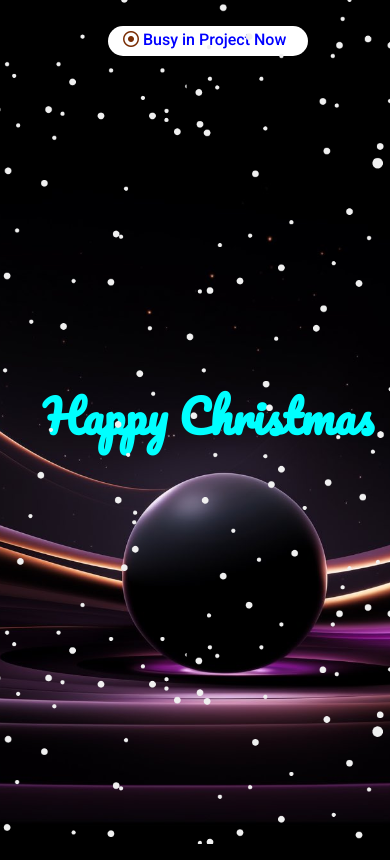
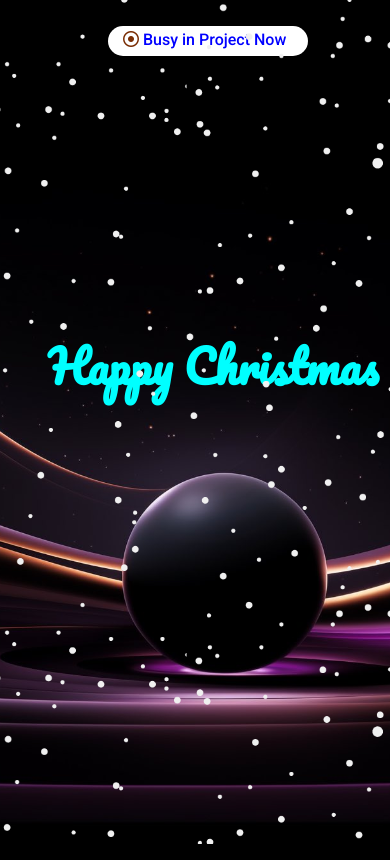
Before and after one commit to Immanuelkolwinj/website, a plain HTML site: page index.html in a window 390 px wide. Drawn offline with Linux system fonts and the light colour scheme.

Commit message:
style.css

```diff
--- a/style.css
+++ b/style.css
@@ -98,8 +98,8 @@ i{
         width: auto;
     }
     h1{
-        margin-top: 350px;
-        margin-left: 35px;
+        margin-top: 300px;
+        margin-left: 40px;
         font-size: 45px;
     }
 
```
